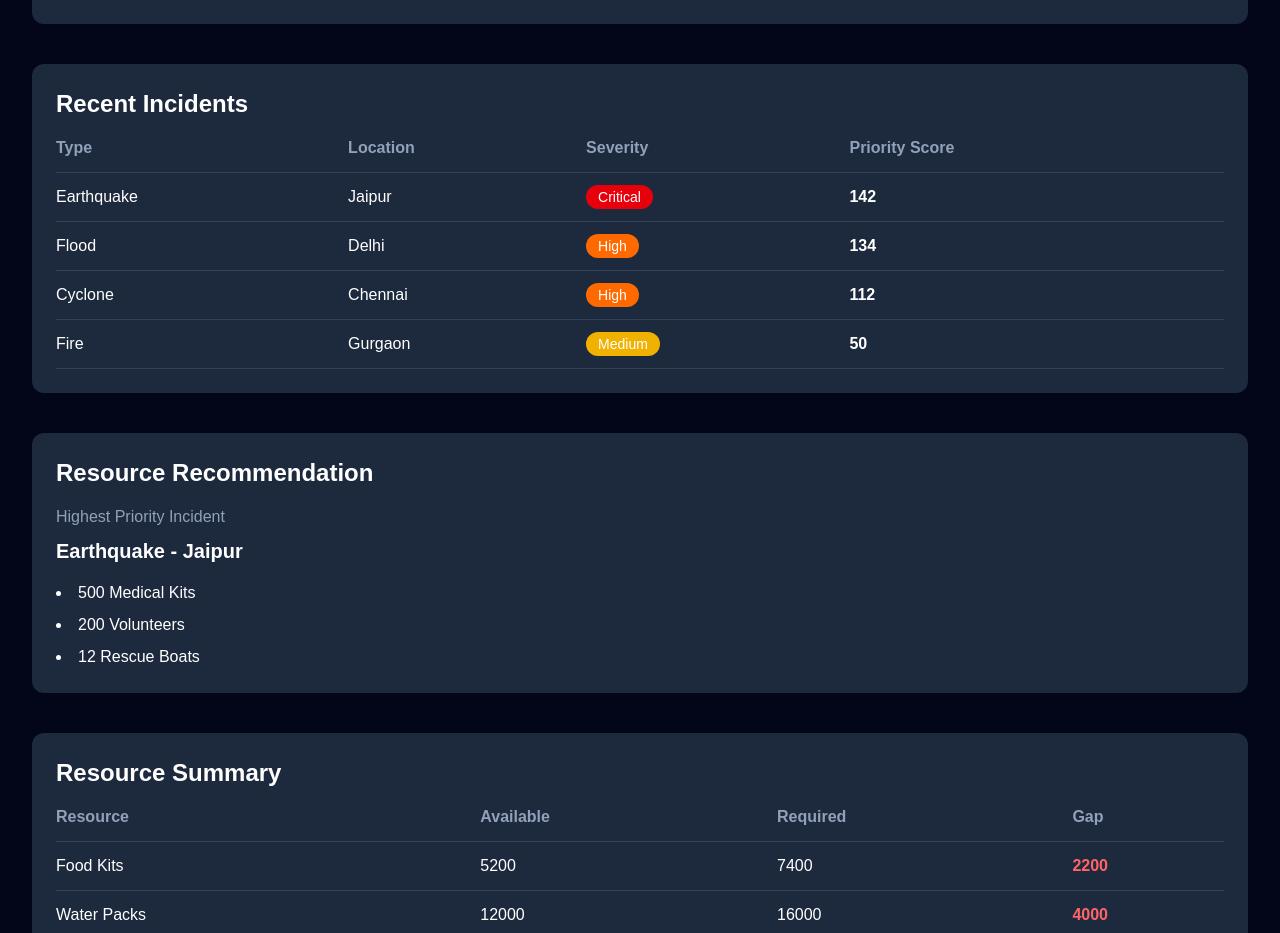
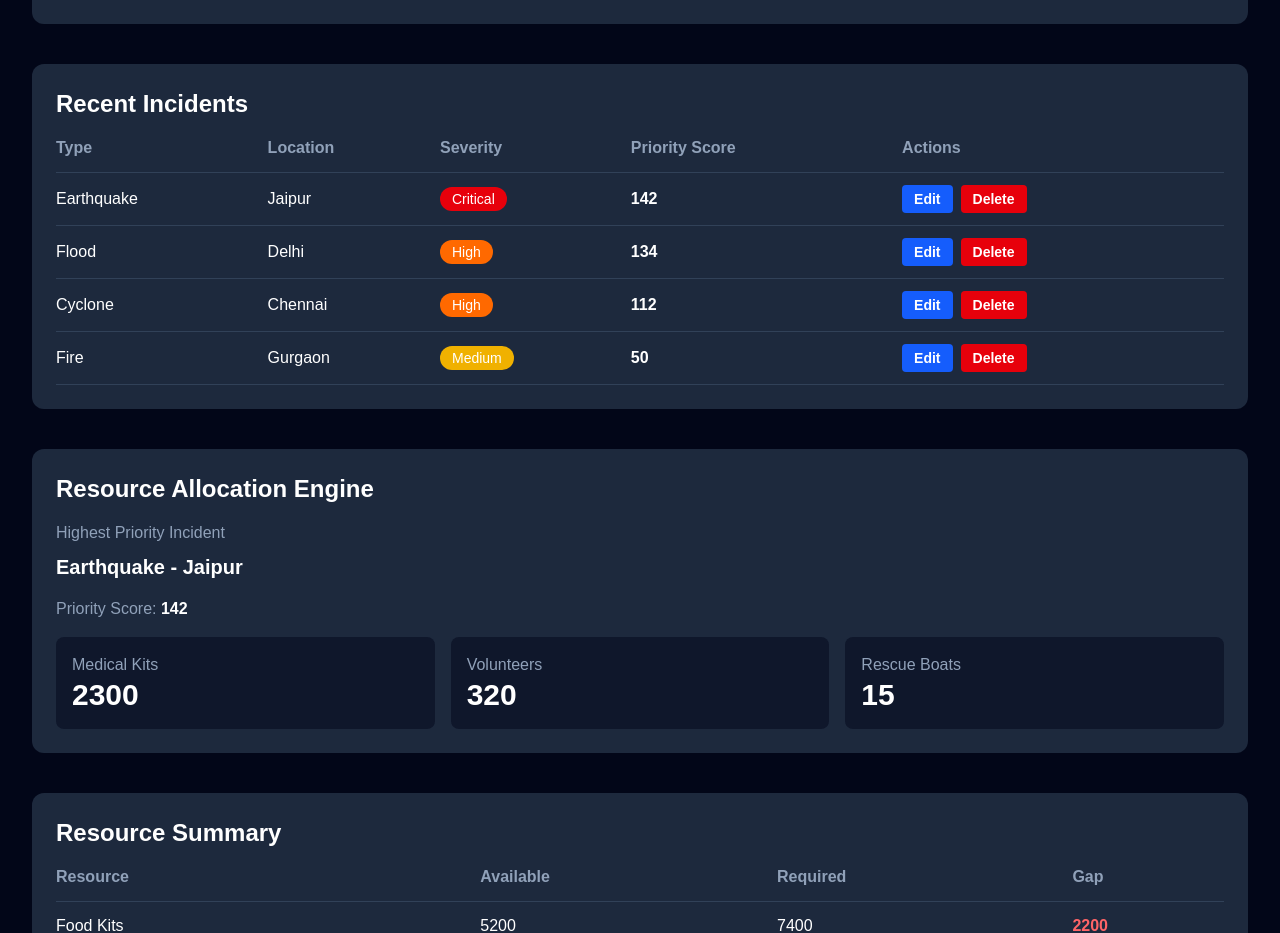
Before and after one commit to nityax06/DisasterIQ, a Next.js app in the folder frontend/: page / in a window 1280 px wide. Shown: the part 800-1733 px from the top of the page. Built offline with nearby package versions, Linux system fonts and the light colour scheme.

Commit message:
Add resource allocation engine

```diff
--- /dev/null
+++ b/frontend/app/allocation.ts
@@ -0,0 +1,33 @@
+export function calculateAllocation(
+  severity: string,
+  population: number,
+  casualties: number
+) {
+  const severityMultiplier = {
+    Low: 1,
+    Medium: 2,
+    High: 3,
+    Critical: 5,
+  };
+
+  const multiplier =
+    severityMultiplier[
+      severity as keyof typeof severityMultiplier
+    ] || 1;
+
+  return {
+    medicalKits:
+      Math.round(population * 0.05) +
+      casualties * 10 * multiplier,
+
+    volunteers:
+      Math.round(population * 0.02) +
+      casualties * multiplier,
+
+    rescueBoats:
+      Math.max(
+        1,
+        Math.round(population / 2000) * multiplier
+      ),
+  };
+}
--- a/frontend/app/components/IncidentTable.tsx
+++ b/frontend/app/components/IncidentTable.tsx
@@ -12,24 +12,29 @@ type Incident = {
 
 type IncidentTableProps = {
   incidents: Incident[];
+  setIncidents: React.Dispatch<React.SetStateAction<Incident[]>>;
 };
 
-export default function IncidentTable({ incidents }: IncidentTableProps) {
-    const sortedIncidents = [...incidents].sort((a, b) => {
-  const scoreA = calculatePriorityScore(
-    a.severity,
-    a.population,
-    a.casualties
-  );
+export default function IncidentTable({
+  incidents,
+  setIncidents,
+}: IncidentTableProps) {
+  const sortedIncidents = [...incidents].sort((a, b) => {
+    const scoreA = calculatePriorityScore(a.severity, a.population, a.casualties);
+    const scoreB = calculatePriorityScore(b.severity, b.population, b.casualties);
 
-  const scoreB = calculatePriorityScore(
-    b.severity,
-    b.population,
-    b.casualties
-  );
+    return scoreB - scoreA;
+  });
 
-  return scoreB - scoreA;
-});
+  if (sortedIncidents.length === 0) {
+    return (
+      <div className="mt-10 bg-slate-800 rounded-xl p-6">
+        <h2 className="text-2xl font-bold mb-4">Recent Incidents</h2>
+        <p className="text-slate-400">No incidents reported yet.</p>
+      </div>
+    );
+  }
+
   return (
     <div className="mt-10 bg-slate-800 rounded-xl p-6">
       <h2 className="text-2xl font-bold mb-4">Recent Incidents</h2>
@@ -41,6 +46,7 @@ export default function IncidentTable({ incidents }: IncidentTableProps) {
             <th className="pb-3">Location</th>
             <th className="pb-3">Severity</th>
             <th className="pb-3">Priority Score</th>
+            <th className="pb-3">Actions</th>
           </tr>
         </thead>
 
@@ -60,6 +66,43 @@ export default function IncidentTable({ incidents }: IncidentTableProps) {
                   <SeverityBadge severity={incident.severity} />
                 </td>
                 <td className="py-3 font-bold">{score}</td>
+
+                <td className="py-3">
+                  <button
+                    onClick={() => {
+                      const newSeverity = prompt(
+                        "Enter severity: Low, Medium, High, or Critical",
+                        incident.severity
+                      );
+
+                      if (!newSeverity) return;
+
+                      setIncidents((previousIncidents) =>
+                        previousIncidents.map((item) =>
+                          item.id === incident.id
+                            ? { ...item, severity: newSeverity }
+                            : item
+                        )
+                      );
+                    }}
+                    className="bg-blue-600 px-3 py-1 rounded text-sm font-bold mr-2"
+                  >
+                    Edit
+                  </button>
+
+                  <button
+                    onClick={() =>
+                      setIncidents((previousIncidents) =>
+                        previousIncidents.filter(
+                          (item) => item.id !== incident.id
+                        )
+                      )
+                    }
+                    className="bg-red-600 px-3 py-1 rounded text-sm font-bold"
+                  >
+                    Delete
+                  </button>
+                </td>
               </tr>
             );
           })}
--- a/frontend/app/components/RecommendationPanel.tsx
+++ b/frontend/app/components/RecommendationPanel.tsx
@@ -1,5 +1,6 @@
 import { calculatePriorityScore } from "../priority";
-import { getRecommendations } from "../recommendations";
+import { calculateAllocation } from "../allocation";
+
 type Incident = {
   id: number;
   type: string;
@@ -12,7 +13,10 @@ type Incident = {
 type RecommendationPanelProps = {
   incidents: Incident[];
 };
-export default function RecommendationPanel({ incidents }: RecommendationPanelProps) {
+
+export default function RecommendationPanel({
+  incidents,
+}: RecommendationPanelProps) {
   const highestPriorityIncident = [...incidents].sort((a, b) => {
     const scoreA = calculatePriorityScore(a.severity, a.population, a.casualties);
     const scoreB = calculatePriorityScore(b.severity, b.population, b.casualties);
@@ -20,11 +24,30 @@ export default function RecommendationPanel({ incidents }: RecommendationPanelPr
     return scoreB - scoreA;
   })[0];
 
-  const recommendations = getRecommendations(highestPriorityIncident.severity);
+  if (!highestPriorityIncident) {
+    return (
+      <div className="mt-10 bg-slate-800 rounded-xl p-6">
+        <h2 className="text-2xl font-bold mb-4">Resource Allocation</h2>
+        <p className="text-slate-400">No active incidents.</p>
+      </div>
+    );
+  }
+
+  const priorityScore = calculatePriorityScore(
+    highestPriorityIncident.severity,
+    highestPriorityIncident.population,
+    highestPriorityIncident.casualties
+  );
+
+  const allocation = calculateAllocation(
+    highestPriorityIncident.severity,
+    highestPriorityIncident.population,
+    highestPriorityIncident.casualties
+  );
 
   return (
     <div className="mt-10 bg-slate-800 rounded-xl p-6">
-      <h2 className="text-2xl font-bold mb-4">Resource Recommendation</h2>
+      <h2 className="text-2xl font-bold mb-4">Resource Allocation Engine</h2>
 
       <p className="text-slate-400 mb-2">Highest Priority Incident</p>
 
@@ -32,11 +55,26 @@ export default function RecommendationPanel({ incidents }: RecommendationPanelPr
         {highestPriorityIncident.type} - {highestPriorityIncident.location}
       </p>
 
-      <ul className="list-disc list-inside space-y-2">
-        {recommendations.map((item) => (
-          <li key={item}>{item}</li>
-        ))}
-      </ul>
+      <p className="text-slate-400 mb-4">
+        Priority Score: <span className="font-bold text-white">{priorityScore}</span>
+      </p>
+
+      <div className="grid grid-cols-3 gap-4">
+        <div className="bg-slate-900 p-4 rounded-lg">
+          <p className="text-slate-400">Medical Kits</p>
+          <p className="text-3xl font-bold">{allocation.medicalKits}</p>
+        </div>
+
+        <div className="bg-slate-900 p-4 rounded-lg">
+          <p className="text-slate-400">Volunteers</p>
+          <p className="text-3xl font-bold">{allocation.volunteers}</p>
+        </div>
+
+        <div className="bg-slate-900 p-4 rounded-lg">
+          <p className="text-slate-400">Rescue Boats</p>
+          <p className="text-3xl font-bold">{allocation.rescueBoats}</p>
+        </div>
+      </div>
     </div>
   );
 }
--- a/frontend/app/page.tsx
+++ b/frontend/app/page.tsx
@@ -31,7 +31,10 @@ export default function Home() {
       </div>
 
       <IncidentForm setIncidents={setIncidents} />
-      <IncidentTable incidents={incidents} />
+      <IncidentTable
+        incidents={incidents}
+        setIncidents={setIncidents}
+      />
       <RecommendationPanel incidents={incidents} />
       <ResourcePanel />
     </main>
```
